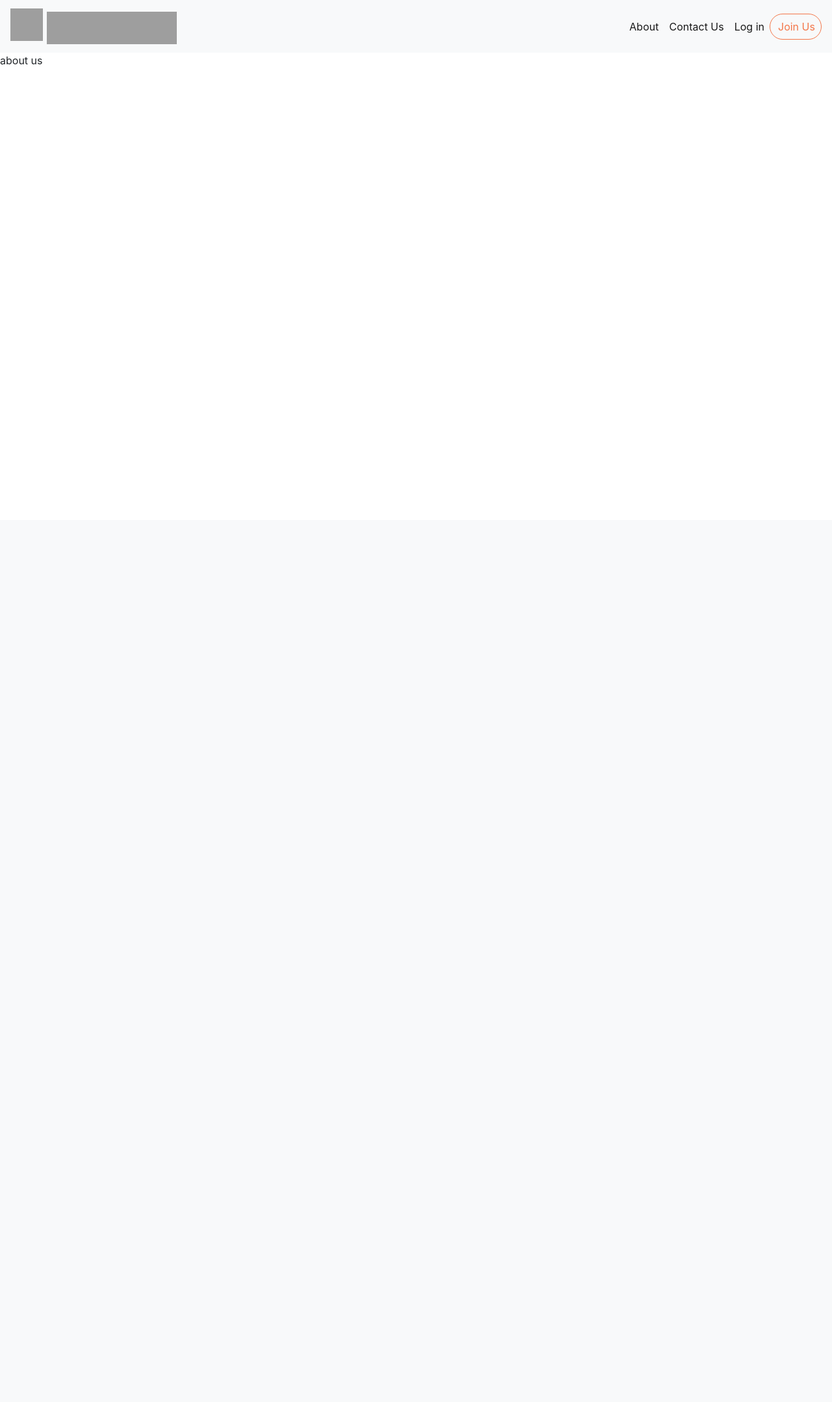
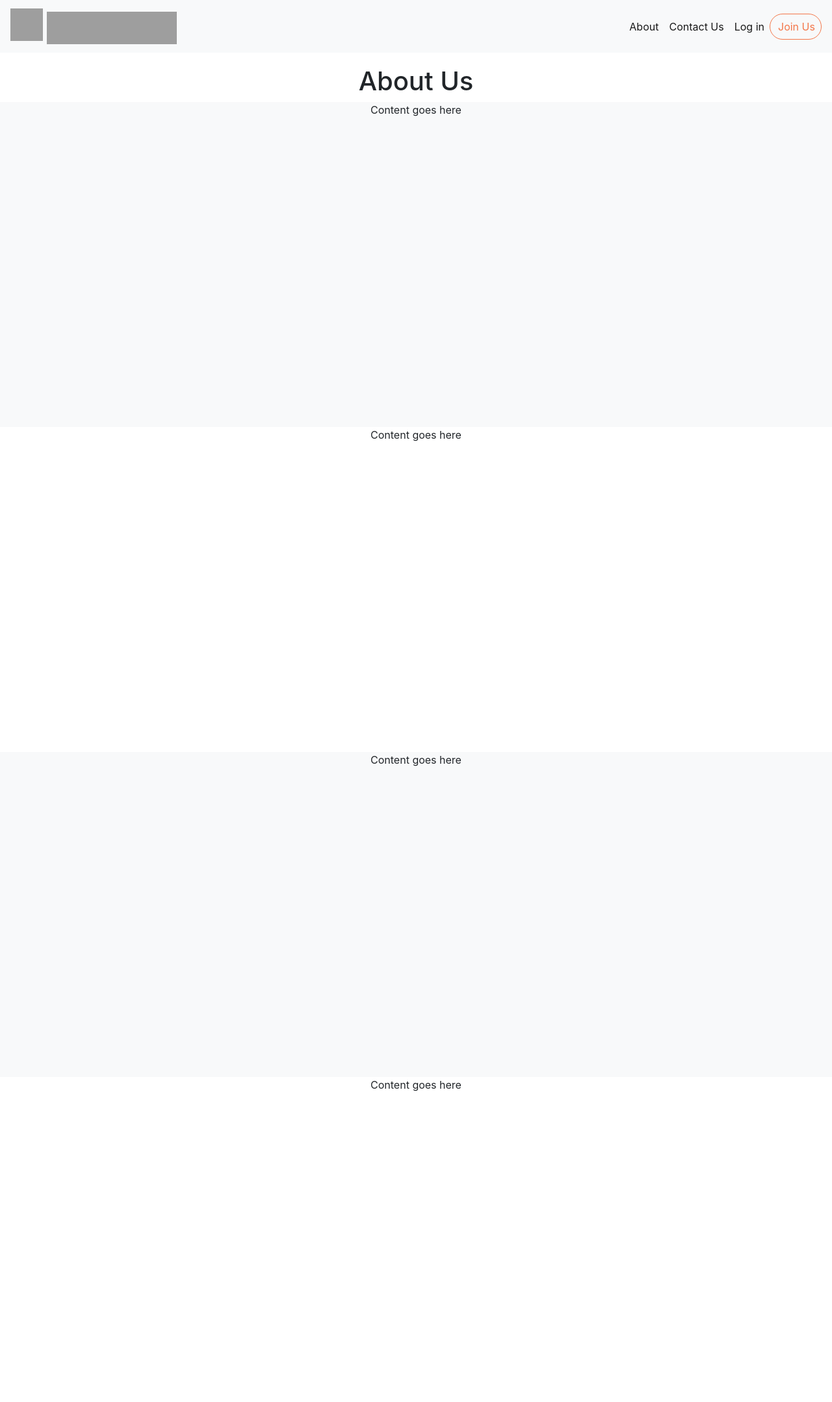
Before and after one commit to AmrMahmoud96/Project-Green, a Flask app: page / in a window 1280 px wide. Shown: the whole page at 65% size. Before the commit the page ends 100 px from the top, so only its background shows below. Run offline with Flask 2, Linux system fonts and the light colour scheme; some libraries are stand-ins or nearby versions; grey boxes are pictures that could not be loaded.

Commit message:
small fixes and updates

```diff
--- a/initial project/templates/about.html
+++ b/initial project/templates/about.html
@@ -1,5 +1,29 @@
 {% extends 'base.html' %}
 
 {% block container %}
-<p>about us</p>
+<style type="text/css">
+.class1{
+height:500px;
+background: #f8f9fa!important;
+}.class2{
+    height: 500px;
+    background: white!important;
+}
+</style>
+
+<h1 class="title center">About Us</h1>
+<div>
+    <div class="class1 center">
+        <p> Content goes here</p>
+    </div>
+    <div class="class2 center">
+       <p> Content goes here</p>
+    </div>
+    <div class="class1 center">
+        <p> Content goes here</p>
+    </div>
+    <div class="class2 center">
+       <p> Content goes here</p>
+    </div>
+</div>
 {% endblock %}
--- a/initial project/test.py
+++ b/initial project/test.py
@@ -90,6 +90,8 @@ def home():
 
 @app.route("/login", methods=['GET', 'POST'])
 def login():
+    if checkLoggedIn():
+        return redirect(url_for('home'))
     if request.method == 'POST':
         users = mongo.db['_Users']
         login_user = users.find_one({'email' : request.form['email']})
@@ -107,6 +109,8 @@ def login():
 
 @app.route("/joinus", methods=['GET', 'POST'])
 def joinus():
+    if checkLoggedIn():
+        return redirect(url_for('home'))
     form = RegisterForm()
     if request.method == 'POST':
         if form.validate_on_submit():
@@ -126,6 +130,8 @@ def joinus():
 
 @app.route("/forgotpass")
 def forgotpass():
+    if checkLoggedIn():
+        return redirect(url_for('home'))
     return render_template("forgotpass.html")
 
 @app.route("/questions")
```
Also changed, not shown: initial project/testimg.jpeg (added), 3 other files.
